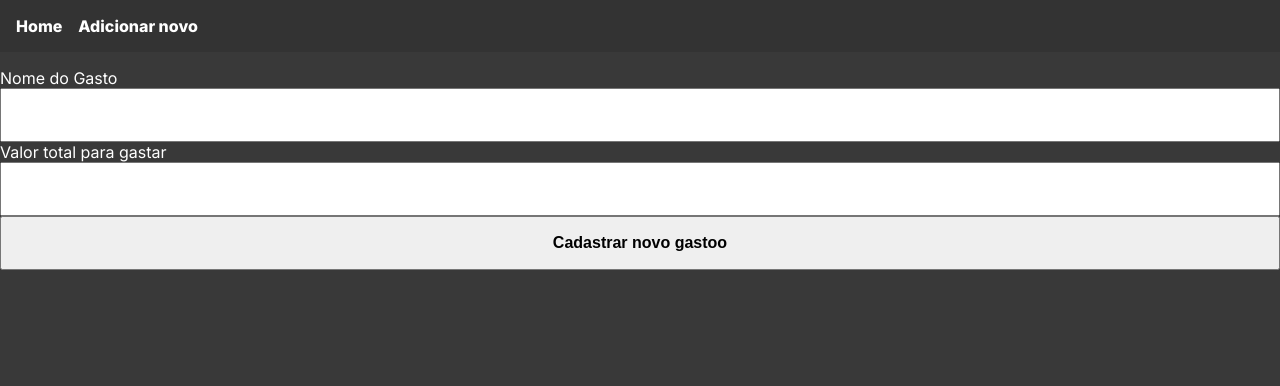
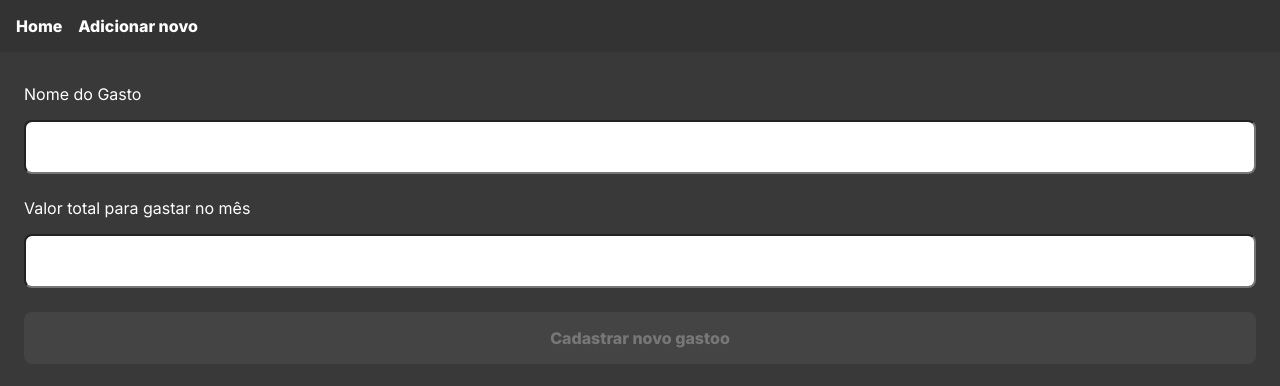
Before and after one commit to thiagouxd/contasMil, a React (Create React App) app: page /expense-form in a window 1280 px wide. Shown: the top 386 px of the page. Built offline with nearby package versions, Linux system fonts and the light colour scheme.

Commit message:
Ajustes na UI

```diff
--- /dev/null
+++ b/src/components/Button/index.tsx
@@ -0,0 +1,32 @@
+import styled from "styled-components";
+
+type TypeButton = {
+  type: "button" | "submit" | "reset" | undefined;
+  children: string;
+  disabled?: boolean;
+  onClick?: any;
+};
+
+const Button = ({ children, ...props }: TypeButton) => {
+  return <StyledButton {...props}>{children}</StyledButton>;
+};
+
+export default Button;
+
+const StyledButton = styled.button`
+  font-family: "Inter";
+  border-radius: 8px;
+  background: #000;
+  border: 0;
+  color: white;
+  cursor: pointer;
+  &:hover,
+  &:focus {
+    background: #222;
+  }
+  &:disabled {
+    background: #444;
+    color: #777;
+    cursor: no-drop;
+  }
+`;
--- a/src/components/Chart/index.tsx
+++ b/src/components/Chart/index.tsx
@@ -8,7 +8,6 @@ import {
   Tooltip,
   Legend,
 } from "chart.js";
-import { useEffect } from "react";
 import { Line } from "react-chartjs-2";
 import {
   generateValuesOfTheDay,
--- /dev/null
+++ b/src/components/Input/index.tsx
@@ -0,0 +1,13 @@
+import styled from "styled-components";
+
+const Input = ({ ...props }) => {
+  return <StyledInput {...props} />;
+};
+
+export default Input;
+
+const StyledInput = styled.input`
+  margin-bottom: 24px;
+  border-radius: 8px;
+  margin-top: 16px;
+`;
--- a/src/components/Tag.tsx
+++ b/src/components/Tag/index.tsx
@@ -1,4 +1,3 @@
-import { useEffect, useState } from "react";
 import styled from "styled-components";
 
 const Tag = (props: { text: String }) => {
--- a/src/pages/DailyExpensesForm/index.tsx
+++ b/src/pages/DailyExpensesForm/index.tsx
@@ -1,53 +1,67 @@
-import { useEffect, useState } from "react";
+import { FormEvent, useEffect, useState } from "react";
 import { useLocation } from "react-router-dom";
-import { getDailyExpenseData, writeDailyExpenseData } from "../../api";
+import { writeDailyExpenseData } from "../../api";
+import Button from "../../components/Button";
+import Input from "../../components/Input";
 
 type DataType = {
   date: string;
-  value: number;
+  value: string;
 };
 
 const DailyExpensesForm = () => {
-  const [data, setData] = useState<DataType>({ date: "", value: 0 });
+  const [data, setData] = useState<DataType>({ date: "", value: "" });
   const search = useLocation().search;
   const idExpense = new URLSearchParams(search).get("idExpense");
   const [disabled, setDisabled] = useState(true);
 
   useEffect(() => {
     data.date && data.value && setDisabled(false);
-  });
+  }, [data]);
 
   return (
     <form
       onSubmit={(e) => {
         e.preventDefault();
-        writeDailyExpenseData(idExpense, { ...data });
+        writeDailyExpenseData(idExpense, {
+          date: data.date,
+          value: Number(data.value),
+        }).then((res) => {
+          setData({ date: "", value: "" });
+        });
       }}
     >
       <div>
         <label>Data</label>
-        <input
+        <Input
           type="date"
           name="date"
           id="date"
-          onChange={(e) => setData({ ...data, date: e.target.value })}
+          value={data.date}
+          onChange={(e: FormEvent<HTMLInputElement>) =>
+            setData({ ...data, date: e.currentTarget.value })
+          }
         />
       </div>
 
       <div>
         <label>Valor</label>
-        <input
-          type="text"
+        <Input
+          step=".01"
+          type="number"
           name="value"
           id="value"
-          onChange={(e) => setData({ ...data, value: Number(e.target.value) })}
+          value={data.value}
+          onChange={(e: FormEvent<HTMLInputElement>) =>
+            setData({ ...data, value: e.currentTarget.value })
+          }
         />
       </div>
 
       <div>
-        <button disabled={disabled} type="submit">
+        <Button disabled={disabled} type="submit">
           Criar um gasto diário
-        </button>
+        </Button>
       </div>
     </form>
   );
--- a/src/pages/ExpenseDetails/index.tsx
+++ b/src/pages/ExpenseDetails/index.tsx
@@ -4,6 +4,7 @@ import { getExpenseData } from "../../api";
 import { addExpenses } from "../../utils/addExpenses";
 import Chart from "../../components/Chart";
 import { arrayOfDays } from "../../utils/daysInTheMonth";
+import Button from "../../components/Button";
 
 const ExpenseDetails = () => {
   const search = useLocation().search;
@@ -17,36 +18,38 @@ const ExpenseDetails = () => {
         const data = res.filter((item: any) => {
           return item?.id === Number(idExpense);
         });
-        setExpense(data);
+        setExpense(data[0]);
       });
     }, 1);
-  }, []);
+  }, [idExpense]);
 
   return (
     <div>
-      {expense?.map((item: any) => {
-        return (
-          <div key={item.id}>
-            <p>{item.name}</p>
-            <p>{item.totalValue}</p>
-            <p>{addExpenses(item.dailyExpense)}</p>
-            <button
-              onClick={() =>
-                navigate(`/daily-expenses-form?idExpense=${item.id}`)
-              }
-            >
-              Gasto do dia
-            </button>
-            {item.dailyExpense && (
+      {expense && (
+        <>
+          <p>{expense.name}</p>
+          <p>{expense.totalValue}</p>
+          <p>{addExpenses(expense.dailyExpense)}</p>
+          <Button
+            type="button"
+            onClick={() =>
+              navigate(`/daily-expenses-form?idExpense=${expense.id}`)
+            }
+          >
+            Gasto do dia
+          </Button>
+
+          {expense.dailyExpense && (
+            <div style={{ position: "relative" }}>
               <Chart
                 data={arrayOfDays()}
-                totalValue={item.totalValue}
-                dailyExpenses={item.dailyExpense}
+                totalValue={expense.totalValue}
+                dailyExpenses={expense.dailyExpense}
               />
-            )}
-          </div>
-        );
-      })}
+            </div>
+          )}
+        </>
+      )}
     </div>
   );
 };
--- a/src/pages/ExpenseForm/index.tsx
+++ b/src/pages/ExpenseForm/index.tsx
@@ -1,39 +1,67 @@
-import { useState } from "react";
+import { FormEvent, useEffect, useState } from "react";
+import { useNavigate } from "react-router-dom";
+import styled from "styled-components";
 import { writeExpenseData } from "../../api";
+import Button from "../../components/Button";
+import Input from "../../components/Input";
+
+type DataType = {
+  name: string;
+  totalValue: string;
+};
 
 const ExpenseForm = () => {
-  const [data, setData] = useState({});
+  const [data, setData] = useState<DataType>({ name: "", totalValue: "" });
+  const [disabledButton, setDisabledButton] = useState(true);
+  const navigate = useNavigate();
+
+  useEffect(() => {
+    data.name && data.totalValue && setDisabledButton(false);
+  }, [data]);
 
   return (
-    <form
+    <Form
       onSubmit={(e) => {
         e.preventDefault();
-        writeExpenseData({ ...data });
+        writeExpenseData({ ...data }).then((res) => {
+          console.log("res:", res);
+          navigate("/");
+        });
       }}
     >
       <div>
         <label htmlFor="name">Nome do Gasto</label>
-        <input
+        <Input
           type="text"
           name="name"
           id="name"
-          onChange={(e) => setData({ ...data, name: e.target.value })}
+          onChange={(e: FormEvent<HTMLInputElement>) =>
+            setData({ ...data, name: e.currentTarget.value })
+          }
         />
       </div>
       <div>
-        <label htmlFor="total-value">Valor total para gastar</label>
-        <input
+        <label htmlFor="total-value">Valor total para gastar no mês</label>
+        <Input
           type="number"
           name="total-value"
           id="total-value"
-          onChange={(e) => setData({ ...data, totalValue: e.target.value })}
+          onChange={(e: FormEvent<HTMLInputElement>) =>
+            setData({ ...data, totalValue: e.currentTarget.value })
+          }
         />
       </div>
       <div>
-        <button type="submit">Cadastrar novo gastoo</button>
+        <Button disabled={disabledButton} type="submit">
+          Cadastrar novo gastoo
+        </Button>
       </div>
-    </form>
+    </Form>
   );
 };
 
 export default ExpenseForm;
+
+const Form = styled.form`
+  padding: 16px 24px;
+`;
```
